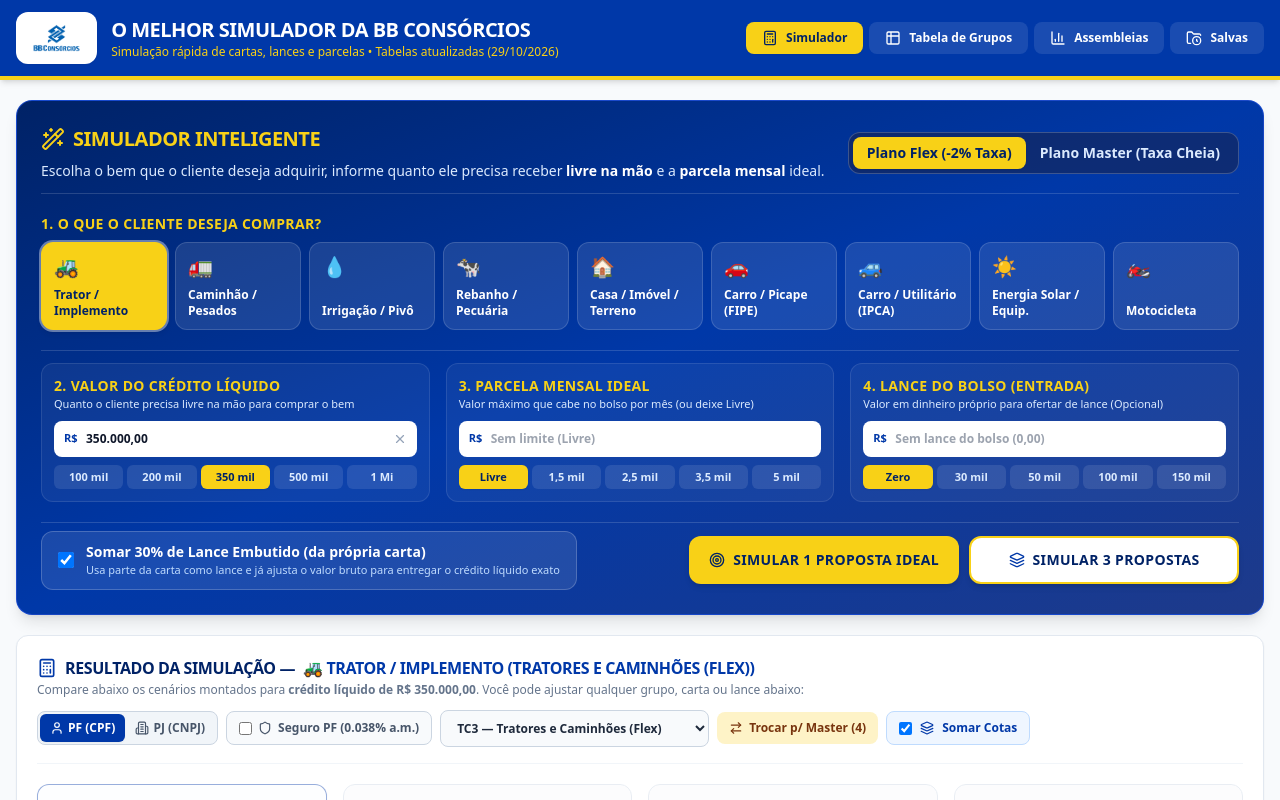
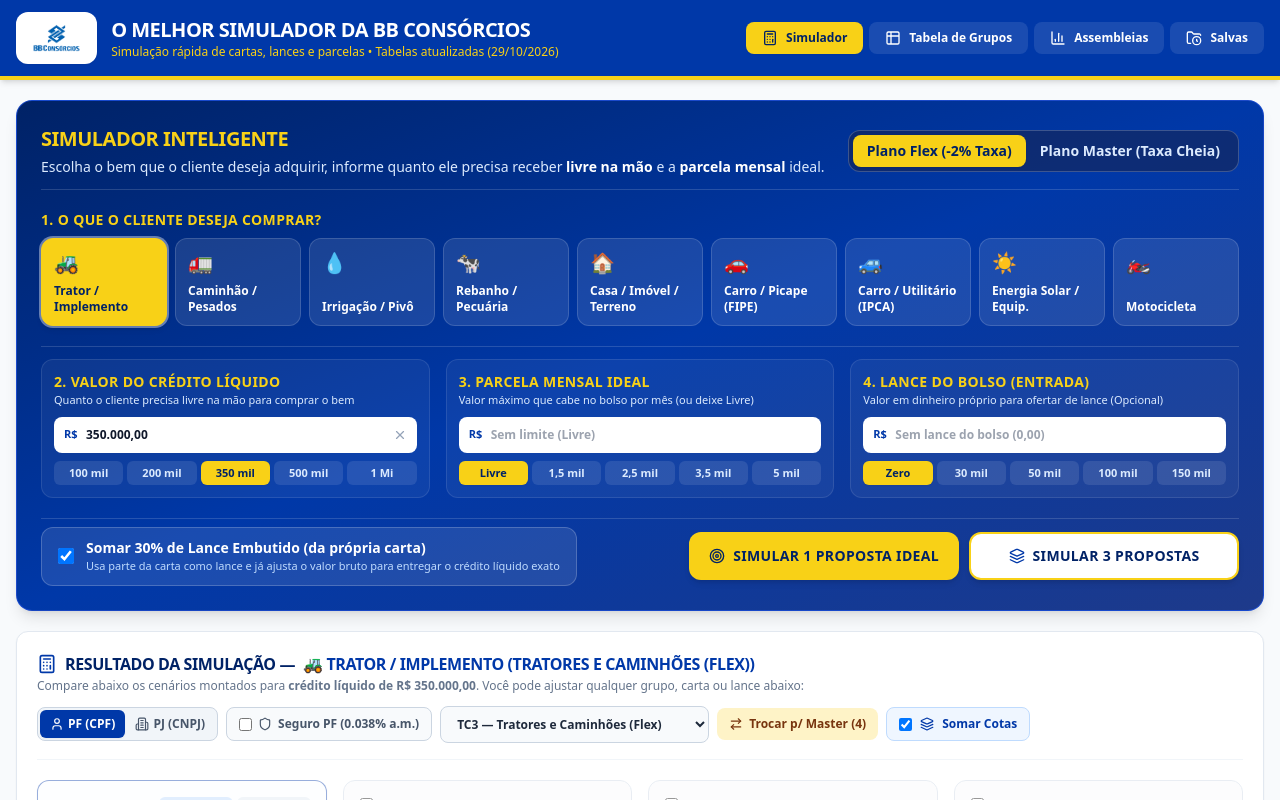
Before and after one commit to aspargosmp-hub/simulador-consorcios, a React (Vite) app: page / in a window 1280 px wide. Shown: the top 800 px of the page. Built offline with nearby package versions, Linux system fonts and the light colour scheme.

Commit message:
style(simulador): remover icone antes do titulo Simulador Inteligente

```diff
--- a/src/components/SimulatorTab.tsx
+++ b/src/components/SimulatorTab.tsx
@@ -19,7 +19,6 @@ import {
   Target,
   TrendingDown,
   User,
-  Wand2,
 } from 'lucide-react';
 import {
   CalculatedProposal,
@@ -802,8 +801,7 @@ export const SimulatorTab: React.FC<SimulatorTabProps> = ({
         {/* Cabeçalho do Simulador Inteligente */}
         <div className="flex flex-col md:flex-row md:items-center justify-between gap-3 pb-3 border-b border-white/15">
           <div>
-            <div className="inline-flex items-center gap-2 text-lg sm:text-xl font-black text-bb-yellow uppercase tracking-tight">
-              <Wand2 className="w-5 h-5 sm:w-6 sm:h-6 shrink-0" />
+            <div className="text-lg sm:text-xl font-black text-bb-yellow uppercase tracking-tight">
               Simulador Inteligente
             </div>
             <p className="text-xs sm:text-sm text-blue-100 mt-1">
```
